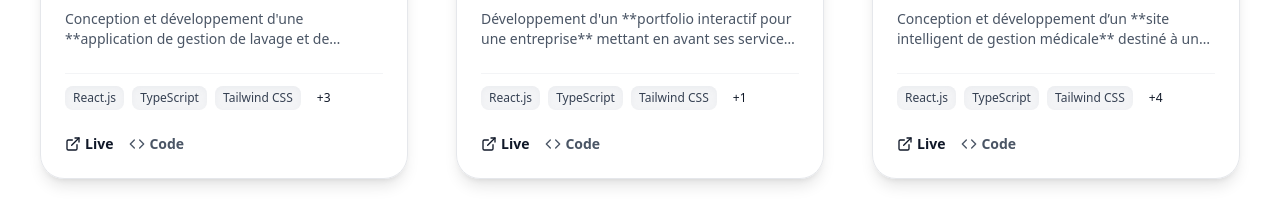
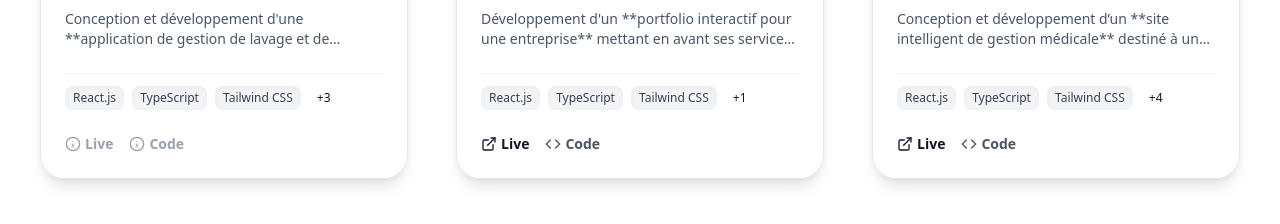
Before and after one commit to yann-andronio/port-v3, a React (Vite) app: page / in a window 1280 px wide. Shown: the part 3940-4164 px from the top of the page. Built offline with nearby package versions, Linux system fonts and the light colour scheme; grey boxes are pictures that could not be loaded.

Commit message:
ajout de linunavailablemodal

```diff
--- a/src/components/Projects/Card/ProjectCardContent.tsx
+++ b/src/components/Projects/Card/ProjectCardContent.tsx
@@ -1,13 +1,39 @@
-import { Monitor, ExternalLink, Code } from "lucide-react";
+import React, { useState } from "react";
+import { Monitor, ExternalLink, Code, Info } from "lucide-react";
 import type { ProjectI } from "../../../data/DataProjects";
+import { LinkUnavailableModal } from "../Modal/LinkUnavailableModal";
 
 interface ProjectCardContentProps {
   project: ProjectI;
   accentTextColor: string;
 }
 
-export const ProjectCardContent = ({ project, accentTextColor }: ProjectCardContentProps) => {
+export const ProjectCardContent: React.FC<ProjectCardContentProps> = ({ project, accentTextColor }) => {
+  const [isLiveModalOpen, setIsLiveModalOpen] = useState(false);
+  const [isCodeModalOpen, setIsCodeModalOpen] = useState(false);
+
+ const handleLinkClick = (e: React.MouseEvent,type: "live" | "code") => {
+  e.stopPropagation();
+  const hasLink = type === "live" ? project.liveLink : project.githubLink;
+  const setModalOpen = type === "live" ? setIsLiveModalOpen : setIsCodeModalOpen;
+
+  if (!hasLink) {
+    e.preventDefault();
+    setModalOpen(true);
+  }
+};
+
+
+  const commonLinkClasses = "inline-flex items-center gap-1 text-sm font-semibold hover:opacity-80 transition-opacity";
+
+  const availableLiveClasses = `${commonLinkClasses} ${accentTextColor}`;
+  const unavailableLiveClasses = `${commonLinkClasses} text-gray-400 dark:text-gray-600 cursor-pointer`;
+
+  const availableCodeClasses = `${commonLinkClasses} text-gray-600 dark:text-gray-400`;
+  const unavailableCodeClasses = `${commonLinkClasses} text-gray-400 dark:text-gray-600 cursor-pointer`;
+
   return (
+    <>
       <div className="p-6 flex flex-col gap-2">
         <div className={`flex items-center gap-1 text-sm font-medium ${accentTextColor}`}>
           <Monitor className="w-4 h-4" /> {project.category}
@@ -38,29 +64,42 @@ export const ProjectCardContent = ({ project, accentTextColor }: ProjectCardCont
         </div>
 
         <div className="flex items-center gap-4 mt-4">
-        {project.liveLink && (
+          {/* lien live */}
           <a
-            href={project.liveLink}
-            target="_blank"
-            rel="noopener noreferrer"
-            onClick={(e) => e.stopPropagation()}
-            className={`inline-flex items-center gap-1 text-sm font-semibold ${accentTextColor} hover:opacity-80 transition-opacity`}
+            href={project.liveLink || "#"}
+            target={project.liveLink ? "_blank" : "_self"}
+            rel={project.liveLink ? "noopener noreferrer" : undefined}
+            onClick={(e) => handleLinkClick(e, "live")}
+            className={project.liveLink ? availableLiveClasses : unavailableLiveClasses}
           >
-            <ExternalLink className="w-4 h-4" /> Live
+            {project.liveLink ? <ExternalLink className="w-4 h-4" /> : <Info className="w-4 h-4" />} Live
           </a>
-        )}
-        {project.githubLink && (
+
+          {/* LIEN CODE */}
           <a
-            href={project.githubLink}
-            target="_blank"
-            rel="noopener noreferrer"
-            onClick={(e) => e.stopPropagation()}
-            className="inline-flex items-center gap-1 text-sm font-semibold text-gray-600 dark:text-gray-400 hover:opacity-80 transition-opacity"
+            href={project.githubLink || "#"}
+            target={project.githubLink ? "_blank" : "_self"}
+            rel={project.githubLink ? "noopener noreferrer" : undefined}
+            onClick={(e) => handleLinkClick(e, "code")}
+            className={project.githubLink ? availableCodeClasses : unavailableCodeClasses}
           >
-            <Code className="w-4 h-4" /> Code
+            {project.githubLink ? <Code className="w-4 h-4" /> : <Info className="w-4 h-4" />} Code
           </a>
-        )}
         </div>
       </div>
+
+      <LinkUnavailableModal
+        isOpen={isLiveModalOpen}
+        onClose={() => setIsLiveModalOpen(false)}
+        type="live"
+        projectText={project.text}
+      />
+      <LinkUnavailableModal
+        isOpen={isCodeModalOpen}
+        onClose={() => setIsCodeModalOpen(false)}
+        type="code"
+        projectText={project.text}
+      />
+    </>
   );
 };
--- /dev/null
+++ b/src/components/Projects/Modal/LinkUnavailableModal.tsx
@@ -0,0 +1,45 @@
+import React from "react";
+import { Info } from "lucide-react";
+
+interface LinkUnavailableModalProps {
+  isOpen: boolean;
+  onClose: () => void;
+  type: "live" | "code";
+  projectText: string;
+}
+
+export const LinkUnavailableModal: React.FC<LinkUnavailableModalProps> = ({ isOpen, onClose, type, projectText}) => {
+  if (!isOpen) return null;
+
+  const title =
+    type === "live"
+      ? "Projet non hébergé (Live)"
+      : "Code Privé ou Indisponible";
+  const message =
+    type === "live"
+      ? `Le projet **${projectText}** n'est pas actuellement hébergé en ligne. Vous pouvez consulter le code si disponible.`
+      : `Le code source de **${projectText}** est privé ou non disponible publiquement sur GitHub.`;
+
+  return (
+    <div
+      className="fixed inset-0 bg-black bg-opacity-50 flex items-center justify-center z-50 p-4"
+      onClick={onClose}
+    >
+      <div
+        className="bg-white dark:bg-gray-800 rounded-lg p-6 max-w-sm w-full shadow-2xl"
+        onClick={(e) => e.stopPropagation()}
+      >
+        <h4 className="text-lg font-bold text-gray-900 dark:text-gray-100 mb-2 flex items-center gap-2">
+          <Info className="w-5 h-5 text-yellow-500" /> {title}
+        </h4>
+        <p className="text-gray-700 dark:text-gray-300 text-sm">{message}</p>
+        <button
+          onClick={onClose}
+          className={`mt-4 w-full py-2 px-4 rounded font-semibold transition-colors bg-gray-200 dark:bg-gray-700 text-gray-800 dark:text-gray-200 hover:bg-gray-300 dark:hover:bg-gray-600`}
+        >
+          Fermer
+        </button>
+      </div>
+    </div>
+  );
+};
--- a/src/data/DataProjects.tsx
+++ b/src/data/DataProjects.tsx
@@ -52,8 +52,8 @@ description: "Conception et développement d'une **application de gestion de lav
     { name: "Martino Dora", role: "Développeur Backend (CodeIgniter)", link: "https://github.com/martinorakotomanga" },
     { name: "Sammy", role: "Designer UX/UI", link: "#" }
   ],
-  liveLink: "https://superu-ecommerce.com",
-  githubLink: "https://github.com/monprofil/super-u-ecommerce-mobile",
+/*   liveLink: "https://superu-ecommerce.com",
+  githubLink: "https://github.com/monprofil/super-u-ecommerce-mobile", */
   langage: ["React.js", "TypeScript", "Tailwind CSS", "CodeIgniter", "MySQL (Laragon)", "API REST"],
   detailPageLink: "/projects/superu-mobile"
 }
```
Lines whose indentation alone changed are shown as unchanged.
